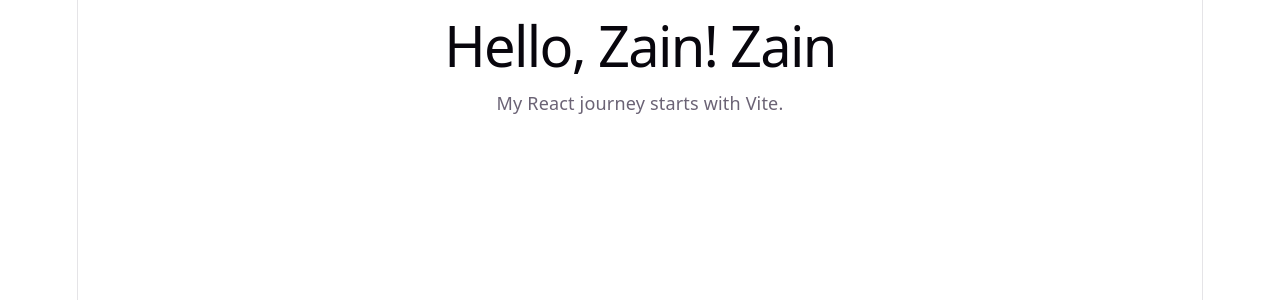
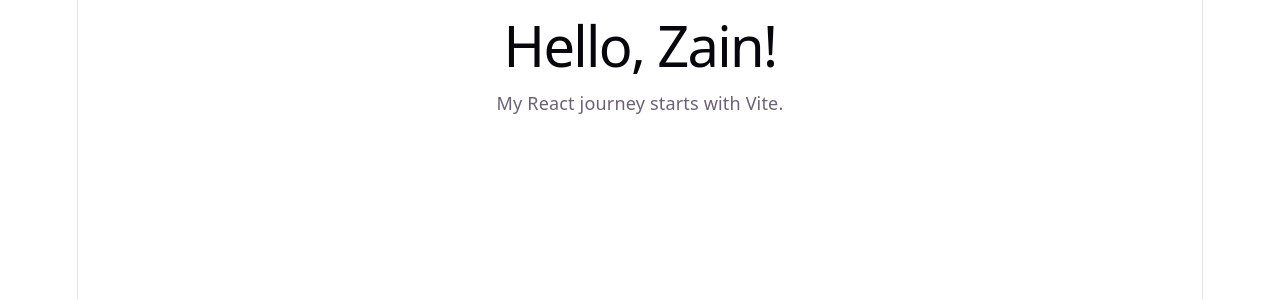
Before and after one commit to TheZainCode/react-mental-mode, a React (Vite) app: page / in a window 1280 px wide. Shown: the top 300 px of the page. Built offline with nearby package versions, Linux system fonts and the light colour scheme.

Commit message:
feat: remove extra text

```diff
--- a/src/App.jsx
+++ b/src/App.jsx
@@ -1,7 +1,7 @@
 function App() {
   return (
     <main>
-      <h1>Hello, Zain! Zain</h1>
+      <h1>Hello, Zain!</h1>
       <p>My React journey starts with Vite.</p>
     </main>
   );
```
